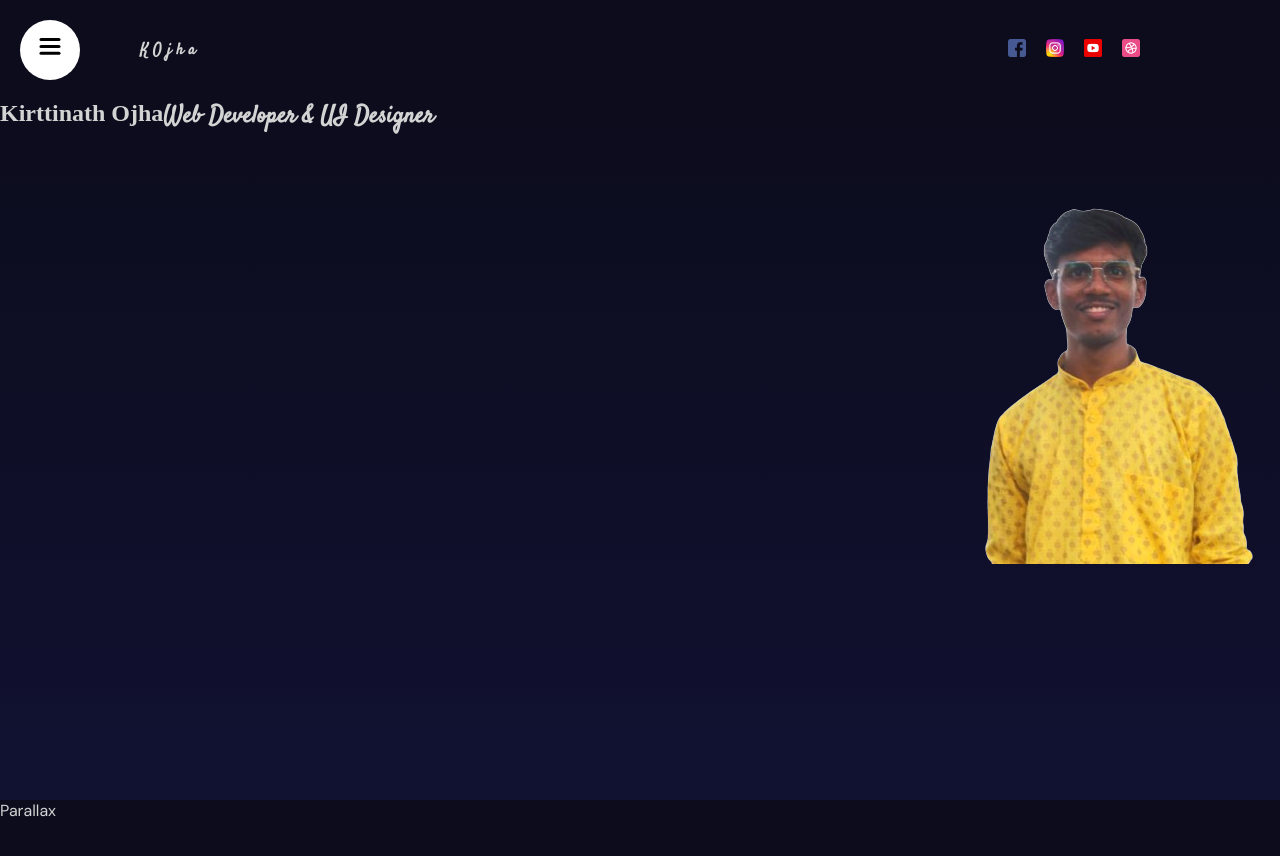
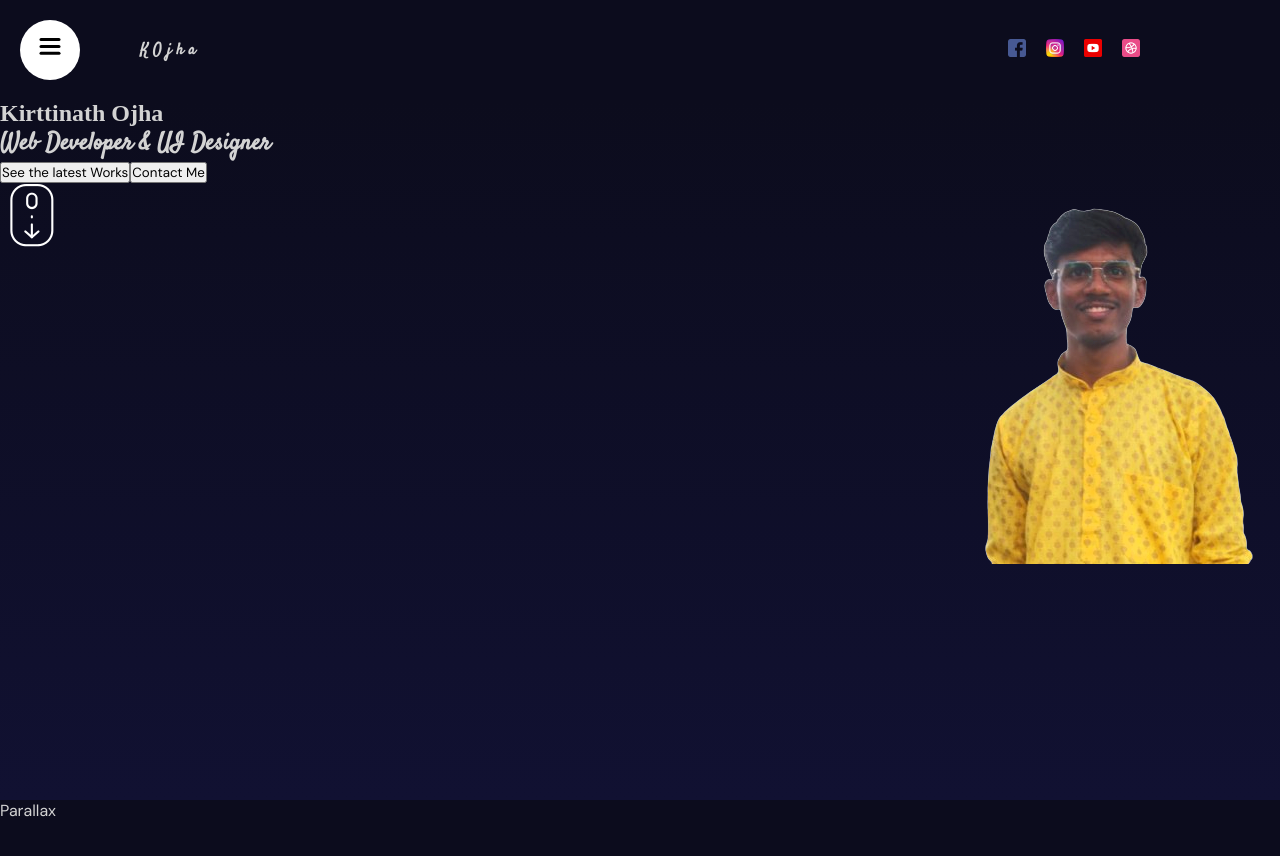
Before and after one commit to Kirttinath/portfolio-app, a React (Vite) app: page / in a window 1280 px wide. Shown: the top 856 px of the page. Built offline with nearby package versions, Linux system fonts and the light colour scheme; a web font is replaced by a local one.

Commit message:
Add buttons and scroll image to Hero component

```diff
--- a/src/Components/Hero/Hero.jsx
+++ b/src/Components/Hero/Hero.jsx
@@ -6,6 +6,11 @@ const Hero = () => {
       <div className="textContainer">
         <h2>Kirttinath Ojha</h2>
         <h1>Web Developer & UI Designer</h1>
+        <div className="buttons">
+          <button>See the latest Works</button>
+          <button>Contact Me</button>
+        </div>
+        <img src="/scroll.png" alt="" />
       </div>
       <div className="imageContainer">
         <img src="/hero.png" alt="" />
--- a/src/Components/Hero/Hero.scss
+++ b/src/Components/Hero/Hero.scss
@@ -16,8 +16,7 @@
         right: 0;
     }
     .textContainer{
-        height: 100%;
-        display: flex;
+
         h2{
             font-family: 'Miniver', cursive;
         }
```
